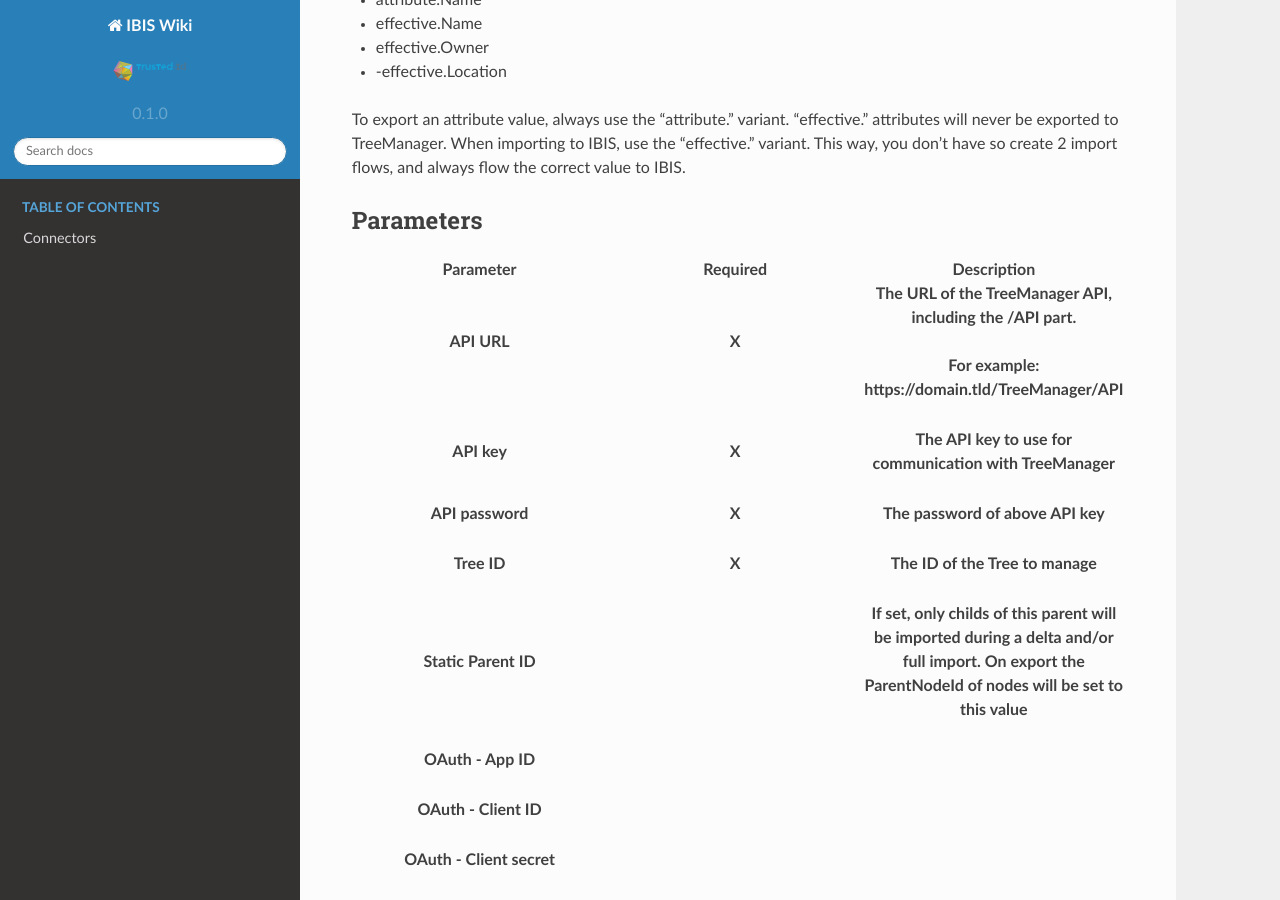
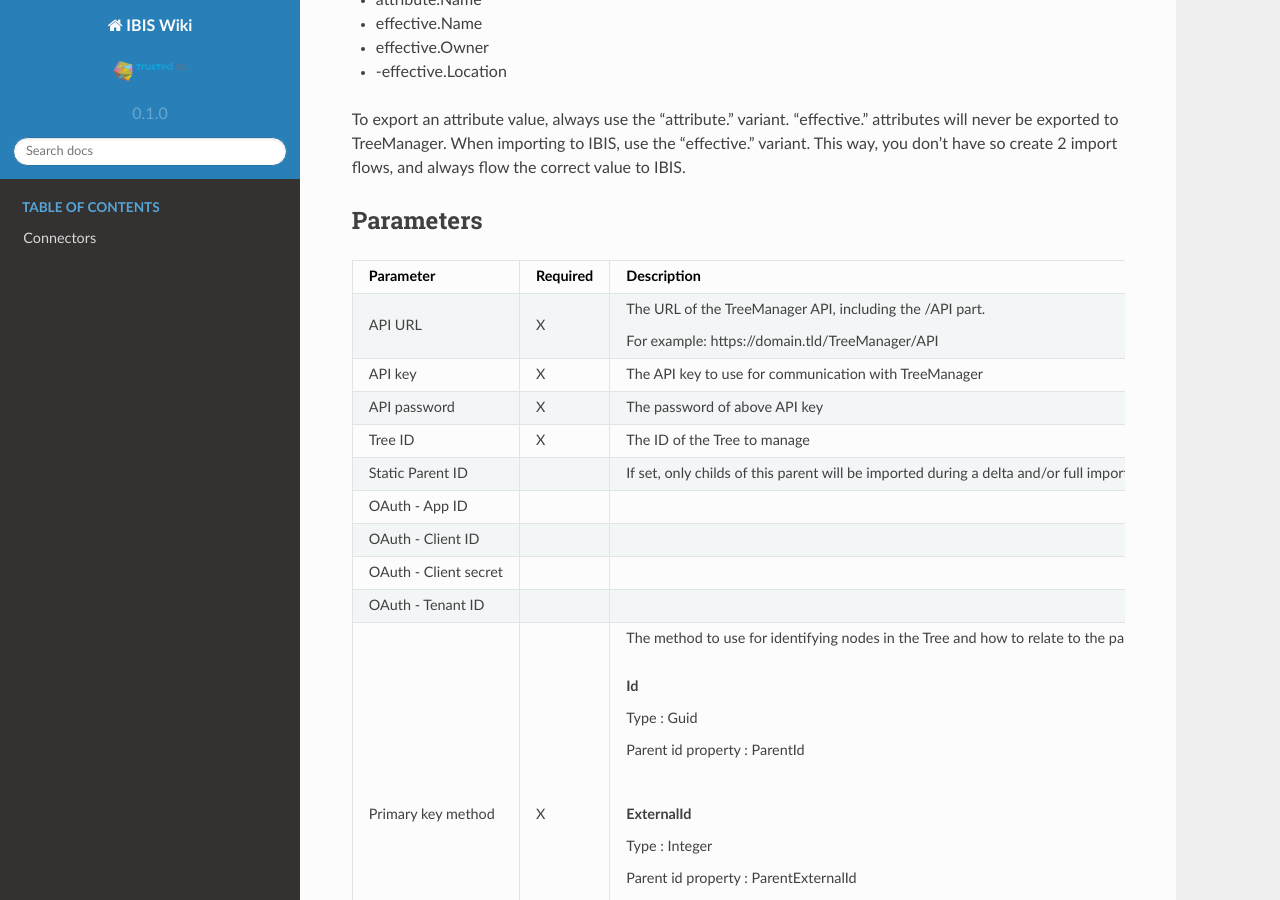
Before and after one commit to Raoulorlando/rtd-tutorial, a Sphinx documentation site: the page built from docs/source/Documentatie/Connectoren/IBIS_Connectoren/Connector_TreeManager.md, in a window 1280 px wide and 900 px high, scrolled down 436 px. Built offline with Sphinx 7.4.7 and the Read the Docs theme 2.0.0, drawn with Linux system fonts in a browser that asks for light colours; nearby versions of some CDN libraries; some web fonts are replaced; library files that are not in the unit come from our copies; pages that are not in the unit, such as notebooks, are missing from menus.

Commit message:
Updated table in Connector_TreeManager to md

```diff
--- a/docs/source/Documentatie/Connectoren/IBIS_Connectoren/Connector_TreeManager.md
+++ b/docs/source/Documentatie/Connectoren/IBIS_Connectoren/Connector_TreeManager.md
@@ -28,88 +28,15 @@ IBIS.
 
 ## Parameters
 
-<table class="table table-bordered">
-<colgroup>
-<col style="width: 33%" />
-<col style="width: 33%" />
-<col style="width: 33%" />
-</colgroup>
-<thead class="thead-light">
-<tr class="header">
-<th>Parameter</th>
-<th class="text-center">Required</th>
-<th>Description</th>
-</tr>
-<tr class="odd">
-<th><p>API URL</p></th>
-<th><p><strong>X</strong></p></th>
-<th><p>The URL of the TreeManager API, including the /API part.</p>
-<p>For example: https://domain.tld/TreeManager/API</p></th>
-</tr>
-<tr class="header">
-<th><p>API key</p></th>
-<th><p><strong>X</strong></p></th>
-<th><p>The API key to use for communication with TreeManager</p></th>
-</tr>
-<tr class="odd">
-<th><p>API password</p></th>
-<th><p><strong>X</strong></p></th>
-<th><p>The password of above API key</p></th>
-</tr>
-<tr class="header">
-<th><p>Tree ID</p></th>
-<th><p><strong>X</strong></p></th>
-<th><p>The ID of the Tree to manage</p></th>
-</tr>
-<tr class="odd">
-<th><p>Static Parent ID</p></th>
-<th><p><strong> </strong></p></th>
-<th><p>If set, only childs of this parent will be imported during a
-delta and/or full import. On export the ParentNodeId of nodes will be
-set to this value</p></th>
-</tr>
-<tr class="header">
-<th><p>OAuth - App ID</p></th>
-<th><p><strong> </strong></p></th>
-<th><p> </p></th>
-</tr>
-<tr class="odd">
-<th><p>OAuth - Client ID</p></th>
-<th><p><strong> </strong></p></th>
-<th><p> </p></th>
-</tr>
-<tr class="header">
-<th><p>OAuth - Client secret</p></th>
-<th><p><strong> </strong></p></th>
-<th><p> </p></th>
-</tr>
-<tr class="odd">
-<th><p>OAuth - Tenant ID</p></th>
-<th><p><strong> </strong></p></th>
-<th><p> </p></th>
-</tr>
-<tr class="header">
-<th><p>Primary key method</p></th>
-<th><p><strong>X</strong></p></th>
-<th><p>The method to use for identifying nodes in the Tree and how to
-relate to the parent object. In case a node identifier is not set during
-export it will be generated by TreeManager.</p>
-<div class="mb-5">
-<p><strong>Id</strong></p>
-<p>Type                         : Guid</p>
-<p>Parent id property   : ParentId<br />
-</p>
-</div>
-<div class="mb-5">
-<p><strong>ExternalId</strong></p>
-<p>Type                         : Integer</p>
-<p>Parent id property   : ParentExternalId</p>
-</div>
-<div class="mb-5">
-<p><strong>ExternalKey</strong></p>
-<p>Type                         : String</p>
-<p>Parent id property   : ParentExternalKey</p>
-</div></th>
-</tr>
-</thead>
-&#10;</table>
+|       Parameter       | Required |                                                                                                                                                                                                                                                                   Description                                                                                                                                                                                                                                                                  |
+|:---------------------|:--------:|:----------------------------------------------------------------------------------------------------------------------------------------------------------------------------------------------------------------------------------------------------------------------------------------------------------------------------------------------------------------------------------------------------------------------------------------------------------------------------------------------------------------------------------------------|
+|        API URL        |     X    |                                                                                                                                                                                                                The URL of the TreeManager API, including the /API part.<br> <br>For example: https://domain.tld/TreeManager/API                                                                                                                                                                                                                |
+|        API key        |     X    |                                                                                                                                                                                                                                              The API key to use for communication with TreeManager                                                                                                                                                                                                                                             |
+|      API password     |     X    |                                                                                                                                                                                                                                                          The password of above API key                                                                                                                                                                                                                                                         |
+|        Tree ID        |     X    |                                                                                                                                                                                                                                                          The ID of the Tree to manage                                                                                                                                                                                                                                                          |
+|    Static Parent ID   |          |                                                                                                                                                                                              If set, only childs of this parent will be imported during a delta and/or full import. On export the ParentNodeId of nodes will be set to this value                                                                                                                                                                                              |
+|     OAuth - App ID    |          |                                                                                                                                                                                                                                                                                                                                                                                                                                                                                                                                                |
+|   OAuth - Client ID   |          |                                                                                                                                                                                                                                                                                                                                                                                                                                                                                                                                                |
+| OAuth - Client secret |          |                                                                                                                                                                                                                                                                                                                                                                                                                                                                                                                                                |
+|   OAuth - Tenant ID   |          |                                                                                                                                                                                                                                                                                                                                                                                                                                                                                                                                                |
+|   Primary key method  |     X    | The method to use for identifying nodes in the Tree and how to relate to the parent object. In case a node identifier is not set during export it will be generated by TreeManager.<br> <br> <br>**Id**<br> <br>Type                         : Guid<br> <br>Parent id property   : ParentId<br>  <br> <br> <br>**ExternalId**<br> <br>Type                         : Integer<br> <br>Parent id property   : ParentExternalId <br> <br> <br>**ExternalKey**<br> <br>Type                         : String<br> <br>Parent id property   : ParentExternalKey  |
```
